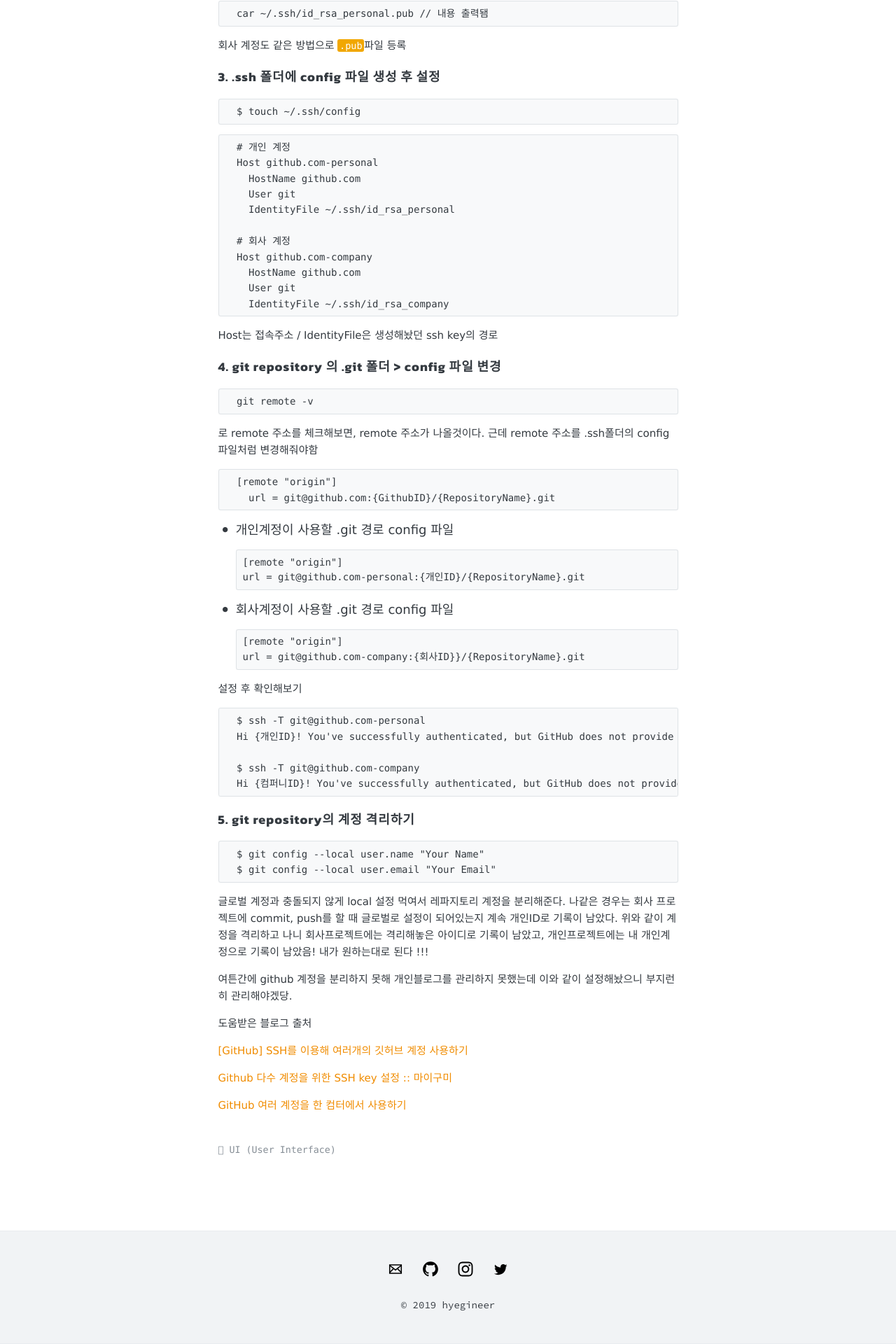
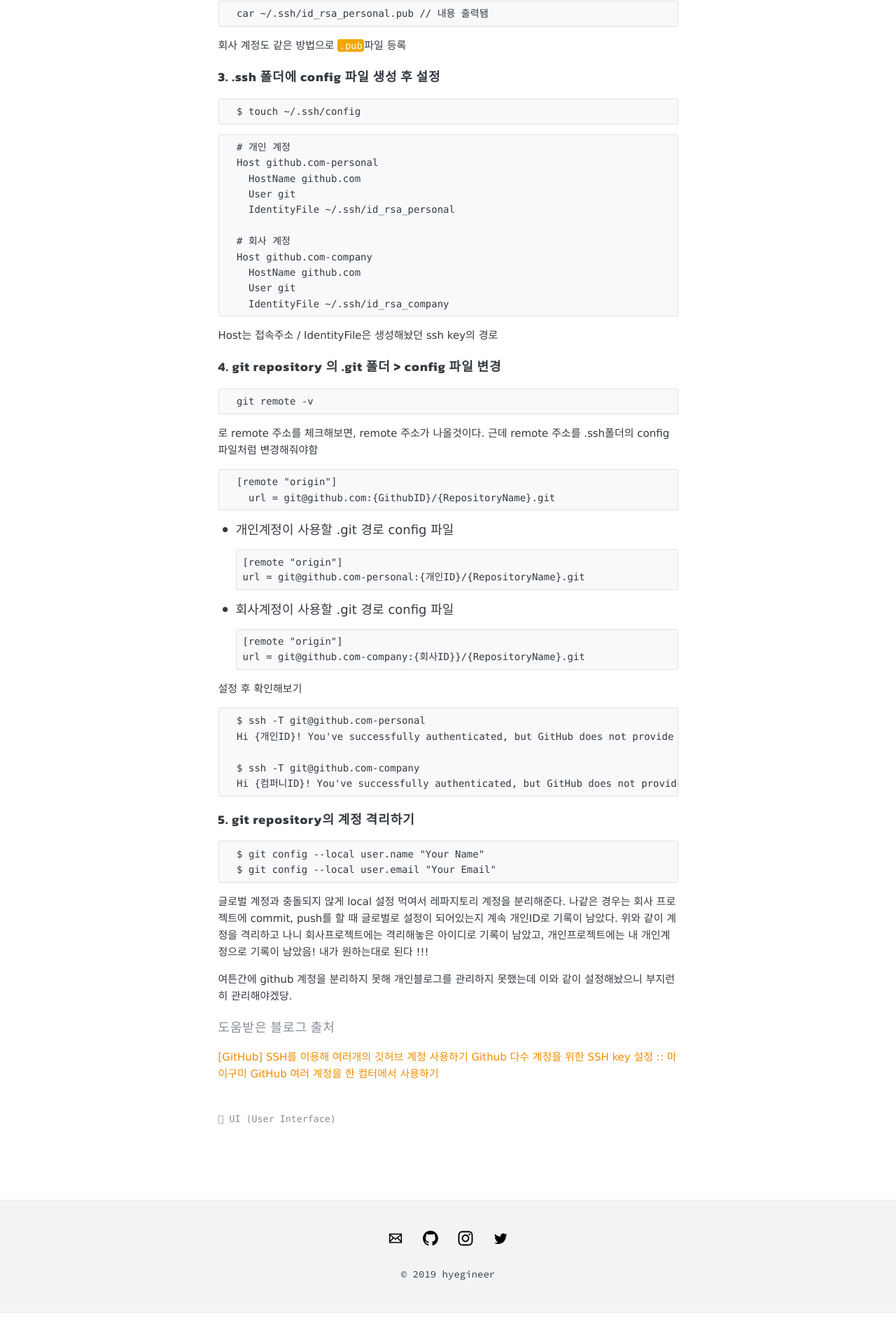
Before and after one commit to hyegineer/hyegineer.github.io, a Jekyll site: the page built from _posts/2020-07-14-github계정여러개.md, in a window 1280 px wide. Shown: the part 1380-3300 px from the top of the page at 70% size. Built offline with Jekyll 4.4.1, drawn with Linux system fonts in a browser that asks for light colours; emoji names are drawn with the system emoji font; comment, search, counter and statistics services are not loaded; after the commit the page ends 3256 px from its top, so only the background shows below that.

Commit message:
출처 표기

```diff
--- a/_posts/2020-07-14-github계정여러개.md
+++ b/_posts/2020-07-14-github계정여러개.md
@@ -131,10 +131,10 @@ Host는 접속주소 / IdentityFile은 생성해놨던 ssh key의 경로
 여튼간에 github 계정을 분리하지 못해 개인블로그를 관리하지 못했는데
 이와 같이 설정해놨으니 부지런히 관리해야겠당.
 
-도움받은 블로그 출처
+
+
+###### 도움받은 블로그 출처
 
 [[GitHub] SSH를 이용해 여러개의 깃허브 계정 사용하기](https://velog.io/@sonypark/GitHubSSH%EB%A5%BC-%EC%9D%B4%EC%9A%A9%ED%95%B4-%EC%97%AC%EB%9F%AC%EA%B0%9C%EC%9D%98-%EA%B9%83%ED%97%88%EB%B8%8C-%EA%B3%84%EC%A0%95-%EC%82%AC%EC%9A%A9%ED%95%98%EA%B8%B0-6mk3iesh0u)
-
 [Github 다수 계정을 위한 SSH key 설정 :: 마이구미](https://mygumi.tistory.com/96)
-
 [GitHub 여러 계정을 한 컴터에서 사용하기](https://1ilsang.dev/2020-02-30/devtip/github-multi-auth)
```
